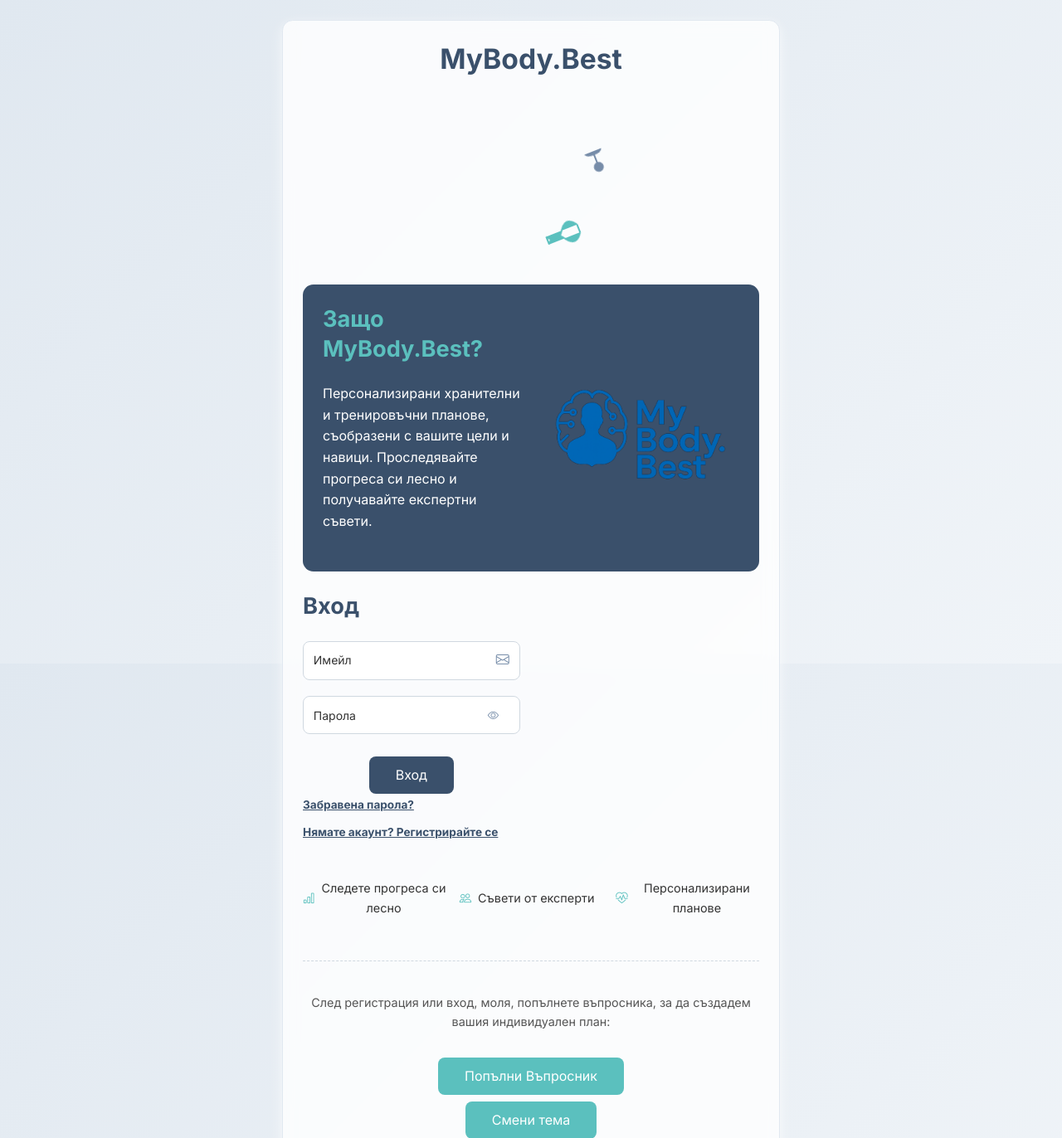
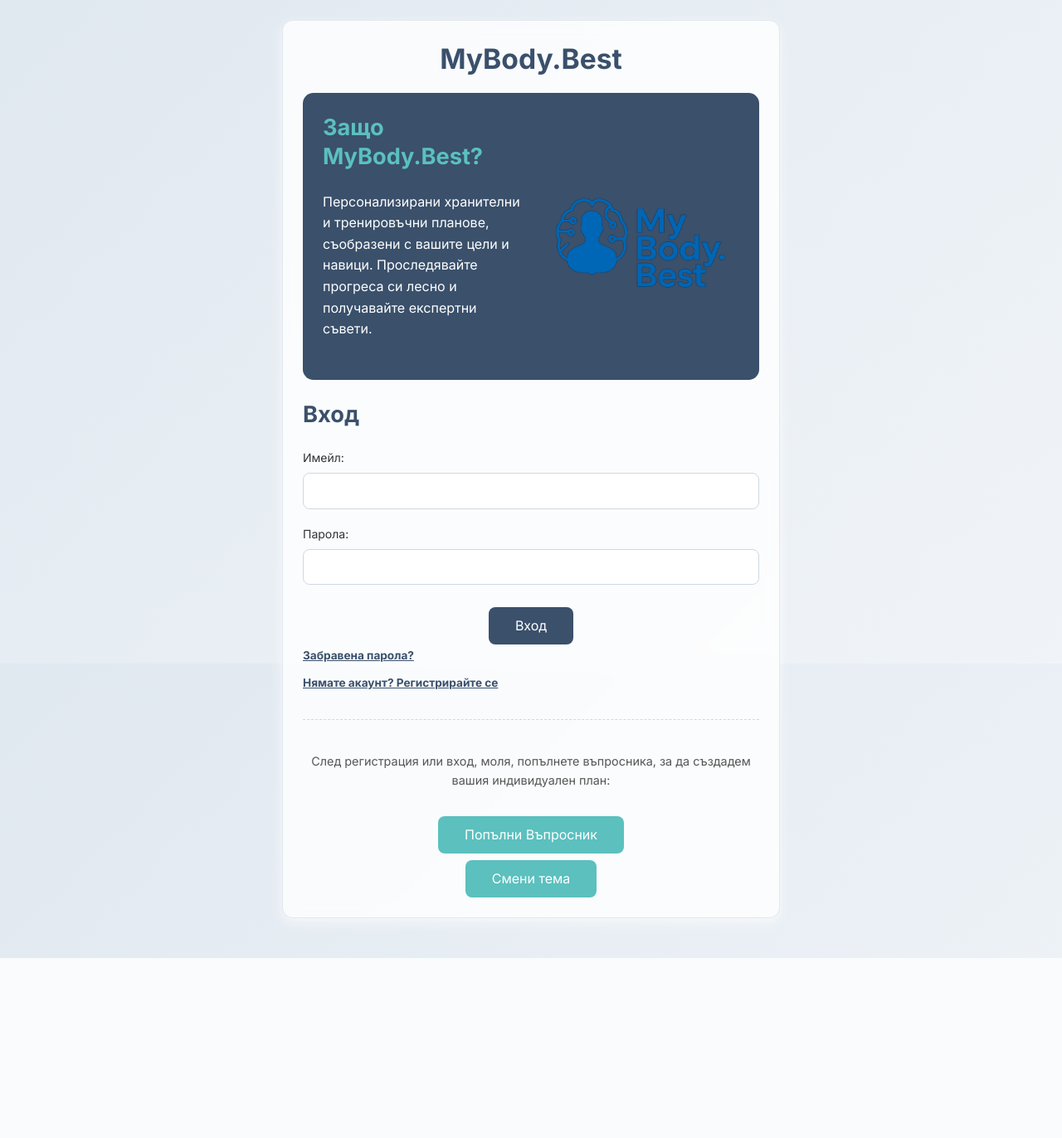
Before and after one commit to Radilovk/bodybest, a PHP site: page / in a window 1280 px wide. Shown: the top 1372 px of the page at 83% size. After the commit the page ends 1155 px from the top, so only its background shows below. Run offline with PHP 8.4, Linux system fonts and the light colour scheme.

Commit message:
Revert "Enhance index page UX"

```diff
--- a/css/index_styles.css
+++ b/css/index_styles.css
@@ -39,16 +39,6 @@
         h2 { font-size: clamp(1.3rem, 4vw, 1.7rem); margin-bottom: var(--space-lg); }
         p { margin-bottom: var(--space-lg); color: var(--text-color-secondary); font-size: var(--fs-base);}
 
-        .hero { text-align: center; }
-        .hero-animation { width: 200px; height: 200px; margin: 0 auto var(--space-lg); }
-        .rotate { transform-origin: 50% 50%; animation: rotate 15s linear infinite; }
-        .icon path, .icon line, .icon circle { stroke: currentColor; stroke-width: 2; fill: currentColor; }
-        .brain { color: var(--primary-color); }
-        .dna { color: var(--secondary-color); }
-        .person { color: var(--accent-color); }
-        .food { color: var(--color-success); }
-        @keyframes rotate { from { transform: rotate(0deg); } to { transform: rotate(360deg); } }
-
         .marketing-banner {
             background-color: var(--primary-color);
             color: #fff;
@@ -71,23 +61,13 @@
         }
         .form-section { margin-bottom: var(--space-lg); }
         .form-section.hidden { display: none; }
-        .form-wrapper { display: flex; flex-direction: column; gap: var(--space-lg); }
-        .form-group { margin-bottom: calc(var(--space-lg)*0.8); text-align: left; position: relative; }
+        .form-group { margin-bottom: calc(var(--space-lg)*0.8); text-align: left; }
         label { display: block; margin-bottom: 0.4rem; font-weight: 500; color: var(--text-color-primary); font-size: var(--fs-sm); }
         input[type="email"], input[type="password"] {
-            width: 100%; padding: 0.8rem; border: 1px solid var(--border-color);
+            width: 100%; padding: 0.7rem; border: 1px solid var(--border-color);
             border-radius: 0.5rem; background-color: #fff; color: var(--text-color-primary); font-size: var(--fs-base);
             transition: border-color 0.2s, box-shadow 0.2s;
         }
-        .with-icon i, .toggle-pass { position: absolute; top: 50%; transform: translateY(-50%); right: 0.8rem; color: var(--accent-color); }
-        .toggle-pass { background: none; border: none; cursor: pointer; }
-        .floating label { position: absolute; left: 0.8rem; top: 0.8rem; pointer-events: none; transition: transform 0.2s, color 0.2s; background: transparent; }
-        .floating input:focus + label,
-        .floating input:not(:placeholder-shown) + label { transform: translateY(-0.6rem) scale(0.85); color: var(--primary-color); }
-        .password-strength { font-size: 0.75rem; margin-top: 0.3rem; }
-        .strength-weak { color: var(--color-danger); }
-        .strength-medium { color: var(--color-warning); }
-        .strength-strong { color: var(--color-success); }
         input:focus {
              border-color: var(--primary-color); outline: none;
              box-shadow: 0 0 0 3px rgba(var(--primary-rgb), 0.2);
@@ -134,9 +114,6 @@
             margin-bottom: calc(var(--space-lg)*0.5); /* Отстояние преди другия линк */
         }
 
-        @keyframes fadeSlideIn { from { opacity: 0; transform: translateY(-20px); } to { opacity: 1; transform: translateY(0); } }
-        .fade-in { animation: fadeSlideIn 0.3s ease; }
-
         /* Съобщения */
         .message {
             padding: 0.8rem; border-radius: 0.5rem; margin-top: var(--space-lg);
@@ -145,10 +122,6 @@
         }
         .message.error { color: var(--color-danger); background-color: rgba(231, 76, 60, 0.1); border-color: var(--color-danger); }
         .message.success { color: var(--color-success); background-color: rgba(46, 204, 113, 0.1); border-color: var(--color-success); }
-
-        .benefits { list-style: none; padding: 0; margin: var(--space-lg) 0; display: grid; gap: var(--space-sm); }
-        .benefits li { display: flex; align-items: center; gap: 0.5rem; font-size: 0.9rem; color: var(--text-color-primary); }
-        .benefits li i { color: var(--secondary-color); }
 
         /* Секция за въпросник */
         .questionnaire-link {
@@ -172,6 +145,4 @@
             .card { padding: calc(var(--space-lg) * 2); }
             .button { width: auto; padding: 0.8rem 2rem; }
             .questionnaire-link { text-align: center; }
-            .form-wrapper { flex-direction: row; }
-            .benefits { grid-template-columns: repeat(3, 1fr); }
         }
--- a/index.html
+++ b/index.html
@@ -16,31 +16,6 @@
         <div class="card">
             <h1>MyBody.Best</h1>
 
-            <div class="hero">
-                <svg class="hero-animation" viewBox="0 0 200 200" aria-hidden="true">
-                    <g class="rotate">
-                        <g transform="rotate(0) translate(0,-70) rotate(0)" class="icon brain">
-                            <path d="M10 20c-2-4 0-8 4-9 3-4 9-4 12-1 3-3 9-3 12 0s3 7 1 9c3 1 5 4 3 7s-5 3-7 2c0 2-2 5-5 5s-5-2-6-4c-3 1-6 0-7-3-1-2 0-4 1-6z"></path>
-                        </g>
-                        <g transform="rotate(90) translate(0,-70) rotate(-90)" class="icon dna">
-                            <path d="M0 15 Q10 0 20 15T40 15" fill="none"></path>
-                            <path d="M0 25 Q10 40 20 25T40 25" fill="none"></path>
-                            <line x1="0" y1="15" x2="0" y2="25"></line>
-                            <line x1="40" y1="15" x2="40" y2="25"></line>
-                        </g>
-                        <g transform="rotate(180) translate(0,-70) rotate(-180)" class="icon person">
-                            <circle cx="20" cy="10" r="5"></circle>
-                            <path d="M20 15v15"></path>
-                            <path d="M10 30c2-5 18-5 20 0" fill="none"></path>
-                        </g>
-                        <g transform="rotate(270) translate(0,-70) rotate(-270)" class="icon food">
-                            <path d="M20 10c-3-6-9-6-12 0s-1 10 3 15 9 6 9 6 6-2 9-6 6-9 3-15z"></path>
-                            <path d="M18 2c-1-2-3-2-4 0" fill="none"></path>
-                        </g>
-                    </g>
-                </svg>
-            </div>
-
             <section class="marketing-banner">
                 <div class="intro-text">
                     <h2>Защо MyBody.Best?</h2>
@@ -51,20 +26,17 @@
                 </div>
             </section>
 
-            <div class="form-wrapper">
             <!-- Секция за Вход -->
             <div id="login-section" class="form-section">
                 <h2>Вход</h2>
                 <form id="login-form" novalidate>
-                    <div class="form-group floating with-icon">
-                        <input placeholder=" " type="email" id="login-email" name="email" required autocomplete="email" class="input-focus-animate">
-                        <label for="login-email">Имейл</label>
-                        <i class="bi bi-envelope"></i>
+                    <div class="form-group">
+                        <label for="login-email">Имейл:</label>
+                        <input type="email" id="login-email" name="email" required autocomplete="email" class="input-focus-animate">
                     </div>
-                    <div class="form-group floating with-icon password-group">
-                        <input placeholder=" " type="password" id="login-password" name="password" required autocomplete="current-password" class="input-focus-animate">
-                        <label for="login-password">Парола</label>
-                        <button type="button" class="toggle-pass" aria-label="Покажи паролата"><i class="bi bi-eye"></i></button>
+                    <div class="form-group">
+                        <label for="login-password">Парола:</label>
+                        <input type="password" id="login-password" name="password" required autocomplete="current-password" class="input-focus-animate">
                     </div>
                     <div id="login-message" class="message error" role="alert"></div>
                     <button type="submit" class="button">Вход</button>
@@ -82,34 +54,23 @@
                     <div class="progress-bar-steps"><div id="registerProgressBar" class="step-progress-bar"></div></div>
                 </div>
                 <form id="register-form" novalidate>
-                    <div class="form-group floating with-icon">
-                        <input placeholder=" " type="email" id="register-email" name="register_email" required autocomplete="email" class="input-focus-animate">
-                        <label for="register-email">Имейл</label>
-                        <i class="bi bi-envelope"></i>
+                    <div class="form-group">
+                        <label for="register-email">Имейл:</label>
+                        <input type="email" id="register-email" name="register_email" required autocomplete="email" class="input-focus-animate">
                     </div>
-                    <div class="form-group floating with-icon password-group">
-                        <input placeholder=" " type="password" id="register-password" name="register_password" required minlength="8" autocomplete="new-password" class="input-focus-animate">
-                        <label for="register-password">Парола (мин. 8 знака)</label>
-                        <button type="button" class="toggle-pass" aria-label="Покажи паролата"><i class="bi bi-eye"></i></button>
-                        <div id="register-strength" class="password-strength"></div>
+                    <div class="form-group">
+                        <label for="register-password">Парола (мин. 8 знака):</label>
+                        <input type="password" id="register-password" name="register_password" required minlength="8" autocomplete="new-password" class="input-focus-animate">
                     </div>
-                    <div class="form-group floating with-icon password-group">
-                        <input placeholder=" " type="password" id="confirm-password" name="confirm_password" required minlength="8" autocomplete="new-password" class="input-focus-animate">
-                        <label for="confirm-password">Потвърди Парола</label>
-                        <button type="button" class="toggle-pass" aria-label="Покажи паролата"><i class="bi bi-eye"></i></button>
+                    <div class="form-group">
+                        <label for="confirm-password">Потвърди Парола:</label>
+                        <input type="password" id="confirm-password" name="confirm_password" required minlength="8" autocomplete="new-password" class="input-focus-animate">
                     </div>
                     <div id="register-message" class="message" role="alert"></div>
                     <button type="submit" class="button button-secondary">Регистрация</button>
                 </form>
                 <button id="show-login" class="toggle-link">Имате акаунт? Влезте</button>
             </div>
-            </div>
-
-            <ul class="benefits">
-                <li><i class="bi bi-bar-chart"></i> Следете прогреса си лесно</li>
-                <li><i class="bi bi-people"></i> Съвети от експерти</li>
-                <li><i class="bi bi-heart-pulse"></i> Персонализирани планове</li>
-            </ul>
 
              <!-- Връзка към въпросника -->
              <div class="questionnaire-link">
@@ -142,50 +103,9 @@
         const regCurrent = document.getElementById('regCurrentStep');
         const regTotal = document.getElementById('regTotalSteps');
         const themeToggleBtn = document.getElementById('theme-toggle');
-        const toggleButtons = document.querySelectorAll('.toggle-pass');
-        const strengthEl = document.getElementById('register-strength');
-        const registerPasswordInput = document.getElementById('register-password');
 
         initializeTheme();
         themeToggleBtn.addEventListener('click', toggleTheme);
-
-        toggleButtons.forEach(btn => {
-            btn.addEventListener('click', () => {
-                const group = btn.closest('.password-group');
-                const input = group.querySelector('input');
-                const isPass = input.type === 'password';
-                input.type = isPass ? 'text' : 'password';
-                btn.innerHTML = isPass ? '<i class="bi bi-eye-slash"></i>' : '<i class="bi bi-eye"></i>';
-            });
-        });
-
-        function evaluateStrength(value) {
-            let score = 0;
-            if (value.length >= 8) score++;
-            if (/[A-Z]/.test(value)) score++;
-            if (/[0-9]/.test(value)) score++;
-            if (/[^A-Za-z0-9]/.test(value)) score++;
-            return score;
-        }
-
-        function updateStrength() {
-            if (!strengthEl) return;
-            const val = registerPasswordInput.value;
-            const score = evaluateStrength(val);
-            let text = '';
-            let cls = '';
-            if (val) {
-                if (score <= 1) { text = 'Слаба'; cls = 'strength-weak'; }
-                else if (score === 2 || score === 3) { text = 'Средна'; cls = 'strength-medium'; }
-                else { text = 'Силна'; cls = 'strength-strong'; }
-            }
-            strengthEl.textContent = text;
-            strengthEl.className = 'password-strength ' + cls;
-        }
-        if (registerPasswordInput) {
-            registerPasswordInput.addEventListener('input', updateStrength);
-            updateStrength();
-        }
 
         const regInputs = Array.from(registerForm.querySelectorAll('input'));
         const totalRegSteps = regInputs.length;
@@ -213,8 +133,6 @@
         showRegisterLink.addEventListener('click', () => {
             loginSection.classList.add('hidden');
             registerSection.classList.remove('hidden');
-            registerSection.classList.add('fade-in');
-            loginSection.classList.remove('fade-in');
             hideMessage(loginMessage);
             hideMessage(registerMessage); // Скриваме и двете при превключване
             registerForm.reset(); // Изчистваме формата за регистрация
@@ -224,8 +142,6 @@
         showLoginLink.addEventListener('click', () => {
             registerSection.classList.add('hidden');
             loginSection.classList.remove('hidden');
-            loginSection.classList.add('fade-in');
-            registerSection.classList.remove('fade-in');
             hideMessage(loginMessage);
             hideMessage(registerMessage);
             loginForm.reset(); // Изчистваме формата за вход
```
